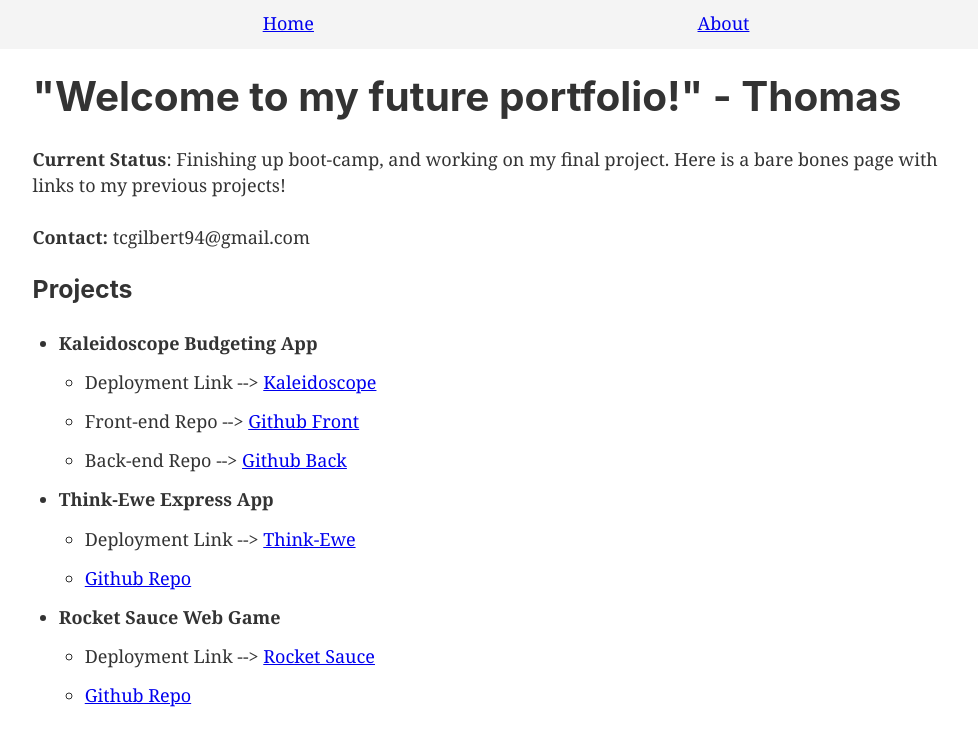
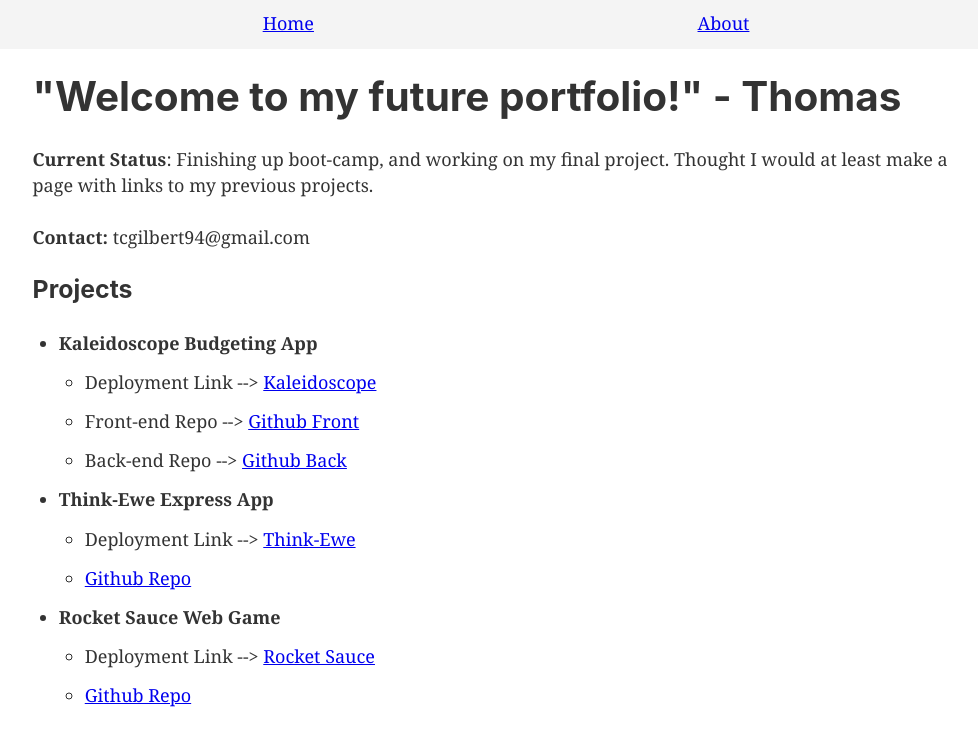
Before and after one commit to tcgilbert/thomas.com, a Gatsby site: page / in a window 1280 px wide. Shown: the whole page, without its empty margins (147-1125 px from the left). Built offline with nearby package versions, Linux system fonts and the light colour scheme; Gatsby itself is replaced by a stand-in of ours.

Commit message:
changed text

```diff
--- a/src/pages/index.js
+++ b/src/pages/index.js
@@ -6,7 +6,7 @@ import Layout from "../components/layout"
 const IndexPage = () => (
   <Layout>
     <h1>"Welcome to my future portfolio!" - Thomas</h1>
-    <p><strong>Current Status</strong>: Finishing up boot-camp, and working on my final project. Here is a bare bones page with links to my previous projects!</p>
+    <p><strong>Current Status</strong>: Finishing up boot-camp, and working on my final project. Thought I would at least make a page with links to my previous projects.</p>
     <p><strong>Contact:</strong> tcgilbert94@gmail.com</p>
     <h3>Projects</h3>
     <ul>
```
